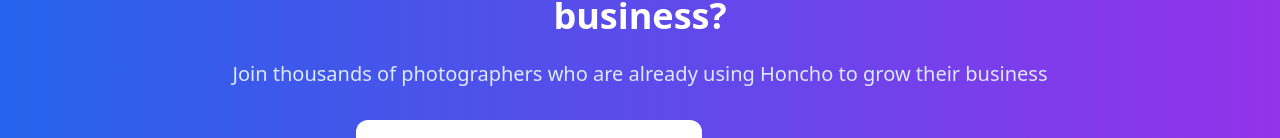
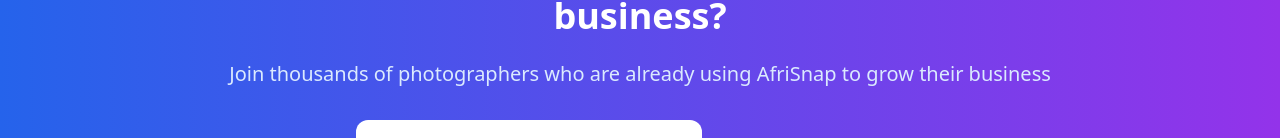
Before and after one commit to DanielMbondo/AfriSnap, a React (Vite) app: page / in a window 1280 px wide. Shown: the part 2222-2360 px from the top of the page. Built offline with nearby package versions, Linux system fonts and the light colour scheme.

Commit message:
Updated LandingPage.tsx

```diff
--- a/src/components/Landing/LandingPage.tsx
+++ b/src/components/Landing/LandingPage.tsx
@@ -212,7 +212,7 @@ export const LandingPage: React.FC<LandingPageProps> = ({ onShowLogin, onShowSig
             Ready to transform your photography business?
           </h2>
           <p className="text-xl text-blue-100 mb-8">
-            Join thousands of photographers who are already using Honcho to grow their business
+            Join thousands of photographers who are already using AfriSnap to grow their business
           </p>
 
           <div className="flex flex-col sm:flex-row items-center justify-center space-y-4 sm:space-y-0 sm:space-x-4">
```
